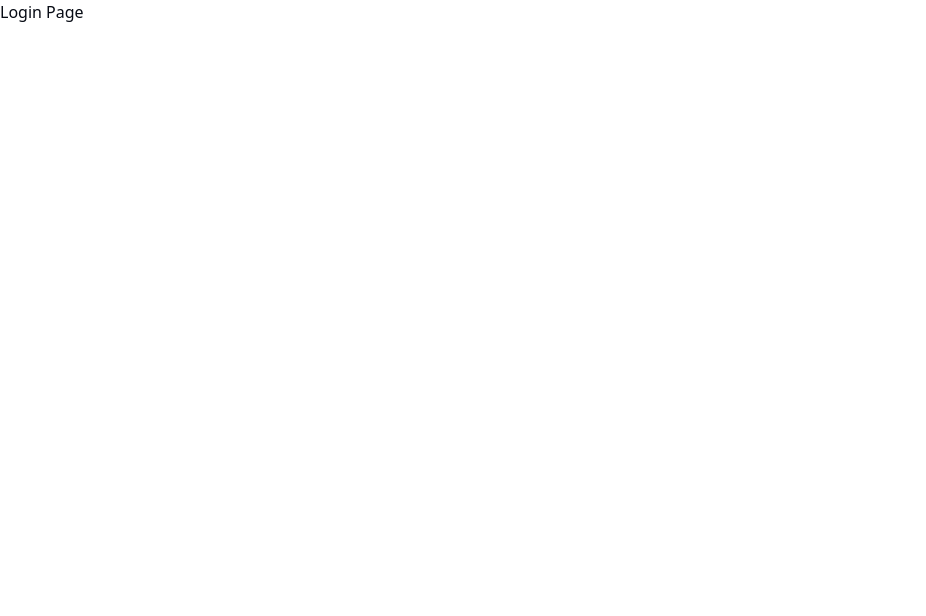
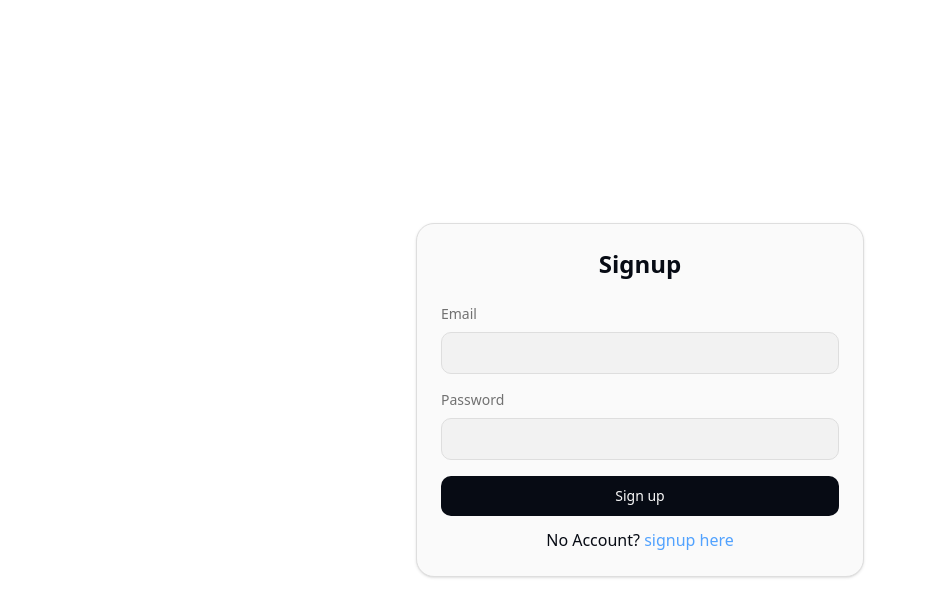
Before and after one commit to Anand-1812/auth-nextjs, a Next.js app: page /login in a window 1280 px wide. Shown: the top 616 px of the page, without its empty margins (0-926 px from the left). Built offline with nearby package versions, Linux system fonts and the light colour scheme.

Commit message:
user model

```diff
--- a/app/login/page.tsx
+++ b/app/login/page.tsx
@@ -1,7 +1,86 @@
-const Page = () => {
+"use client";
+import Link from "next/link";
+import { useState } from "react";
+
+const Login = () => {
+
+  const [user, setUser] = useState({
+    email: "",
+    password: "",
+  });
+
+  const onLogin = () => { };
+
   return (
-    <div>Login Page</div>
+
+    <div className="min-h-screen flex items-center justify-center bg-background">
+      <div className="w-full max-w-md rounded-2xl bg-card border border-border p-6 shadow-sm">
+
+        {/* Header */}
+        <div className="text-center mb-6">
+          <h1 className="text-2xl font-bold text-foreground">
+            Signup
+          </h1>
+        </div>
+
+        {/* Fields */}
+        <div className="space-y-4">
+
+          {/* Email */}
+          <div className="flex flex-col gap-2">
+            <label
+              htmlFor="email"
+              className="text-sm font-medium text-muted-foreground"
+            >
+              Email
+            </label>
+            <input
+              id="email"
+              type="email"
+              value={user.email}
+              onChange={(e) =>
+                setUser({ ...user, email: e.target.value })
+              }
+              className="bg-input text-foreground border border-border rounded-lg
+              px-3 py-2 focus:outline-none focus:ring-2 focus:ring-ring"
+            />
+          </div>
+
+          {/* Password */}
+          <div className="flex flex-col gap-2">
+            <label
+              htmlFor="password"
+              className="text-sm font-medium text-muted-foreground"
+            >
+              Password
+            </label>
+            <input
+              id="password"
+              type="password"
+              value={user.password}
+              onChange={(e) =>
+                setUser({ ...user, password: e.target.value })
+              }
+              className="bg-input text-foreground border border-border rounded-lg
+              px-3 py-2 focus:outline-none focus:ring-2 focus:ring-ring"
+            />
+          </div>
+
+          {/* Button */}
+          <div className="flex flex-col gap-3 justify-center">
+            <button
+              onClick={onLogin}
+              className="cursor-pointer px-4 bg-primary text-primary-foreground rounded-lg
+              py-2.5 text-sm font-medium transition hover:opacity-90 active:scale-[0.98]"
+            >
+              Sign up
+            </button>
+            <Link href="/signup" className="text-center">No Account? <span className="text-blue-400 hover:text-blue-600">signup here</span></Link>
+          </div>
+        </div>
+      </div>
+    </div>
   )
 }
 
-export default Page
+export default Login
--- /dev/null
+++ b/app/profile/[id]/page.tsx
@@ -0,0 +1,14 @@
+const UserProfile = async ({ params }: {params: Promise<{id: string}> }) => {
+
+  const {id} = await params;
+
+  return (
+    <div className="flex flex-col items-center justify-center min-h-screen py-2">
+      <h1>Profile</h1>
+      <br />
+      <p className="text-3xl">Profile page <span className="text-indigo-400 bg-background">{id}</span></p>
+    </div>
+  )
+}
+
+export default UserProfile
--- a/app/signup/page.tsx
+++ b/app/signup/page.tsx
@@ -1,4 +1,5 @@
 "use client";
+import Link from "next/link";
 import { useState } from "react";
 
 const Signup = () => {
@@ -85,14 +86,15 @@ const Signup = () => {
           </div>
 
           {/* Button */}
-          <div className="flex justify-center">
+          <div className="flex flex-col gap-3 justify-center">
             <button
               onClick={onSignup}
-              className="cursor-pointer px-4 py-3 bg-primary text-primary-foreground rounded-lg
+              className="cursor-pointer px-4 bg-primary text-primary-foreground rounded-lg
             py-2.5 text-sm font-medium transition hover:opacity-90 active:scale-[0.98]"
             >
               Sign up
             </button>
+            <Link href="/login" className="text-center text-blue-500 hover:text-blue-600">Visit login page</Link>
           </div>
         </div>
       </div>
--- /dev/null
+++ b/models/userModel.js
@@ -0,0 +1,33 @@
+import mongoose from "mongoose";
+
+const userSchema = new mongoose.Schema({
+  username: {
+    type: String,
+    required: [true, "Please provide a username"],
+    trim: true
+  },
+  email: {
+    type: String,
+    required: [true, "Please provide email"],
+    unique: true
+  },
+  password: {
+    type: String,
+    required: [true, "Please provide password"]
+  },
+  isVerified: {
+    type: Boolean,
+    default: false,
+  },
+  isAdmin: {
+    type: Boolean,
+    default: false,
+  },
+  forgotPassToken:  String,
+  forgotPassExpiry: String,
+  verifyToken: String,
+  verifyTokenExpiry: String,
+});
+
+const User = mongoose.model.users || mongoose.model("User", userSchema);
+export default User;
```
